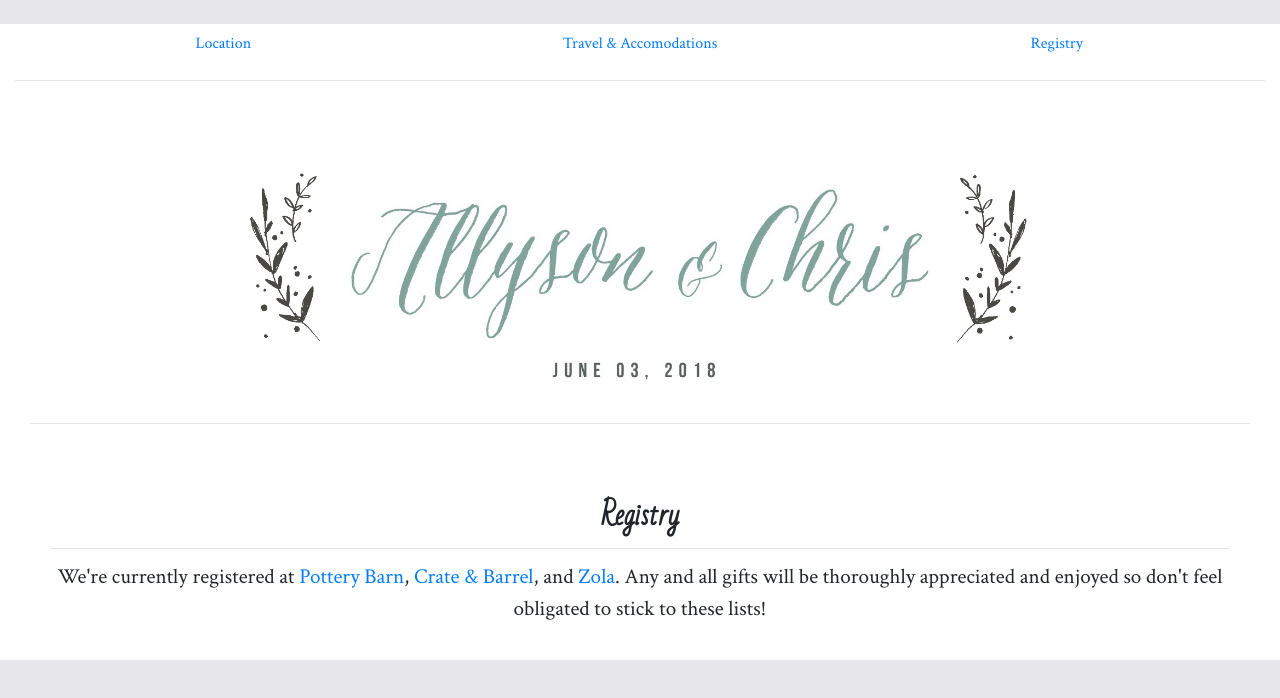
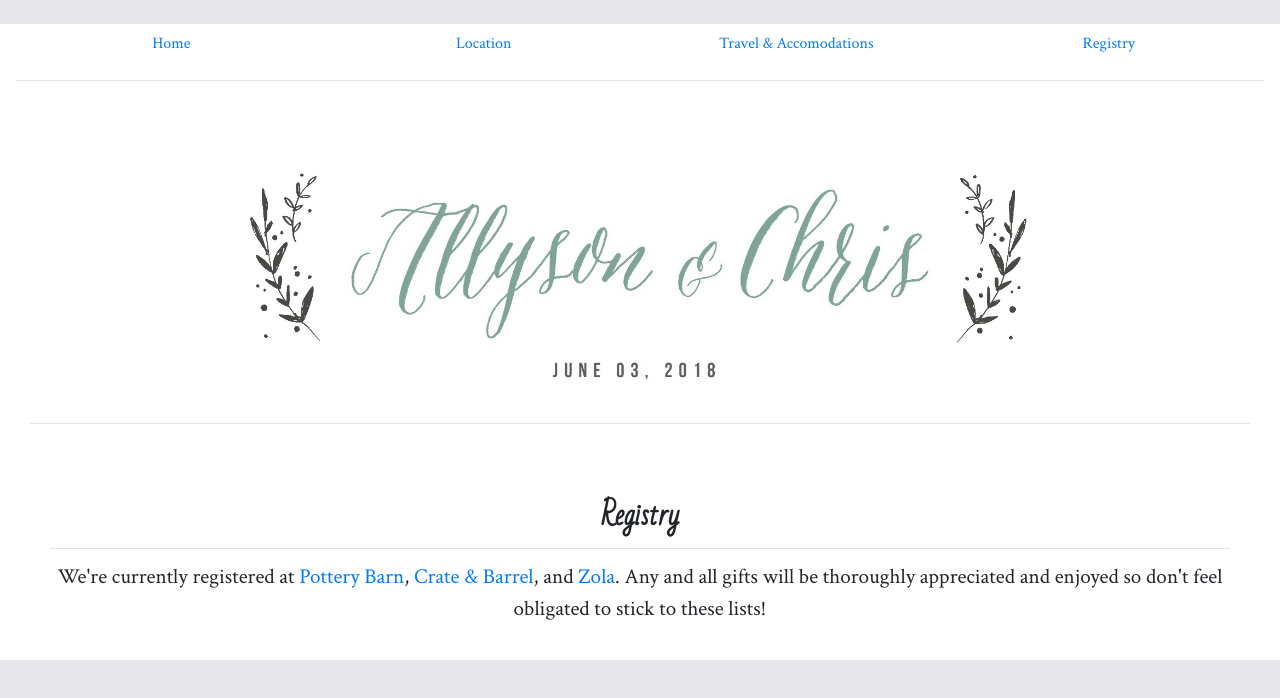
Before and after one commit to cvanlaw/wedding-website, a React (Create React App) app: page /registry in a window 1280 px wide. Shown: the top 698 px of the page. Built offline with nearby package versions, Linux system fonts and the light colour scheme.

Commit message:
Add Home to nav.

```diff
--- a/src/WeddingNav/WeddingNav.js
+++ b/src/WeddingNav/WeddingNav.js
@@ -34,6 +34,9 @@ class WeddingNav extends Component {
                     <div>
                         <Nav horizontal justified card>
                             <NavItem>
+                                <NavLink href="/">Home</NavLink>
+                            </NavItem>
+                            <NavItem>
                                 <NavLink href="/location/">Location</NavLink>
                             </NavItem>
                             <NavItem>
```
